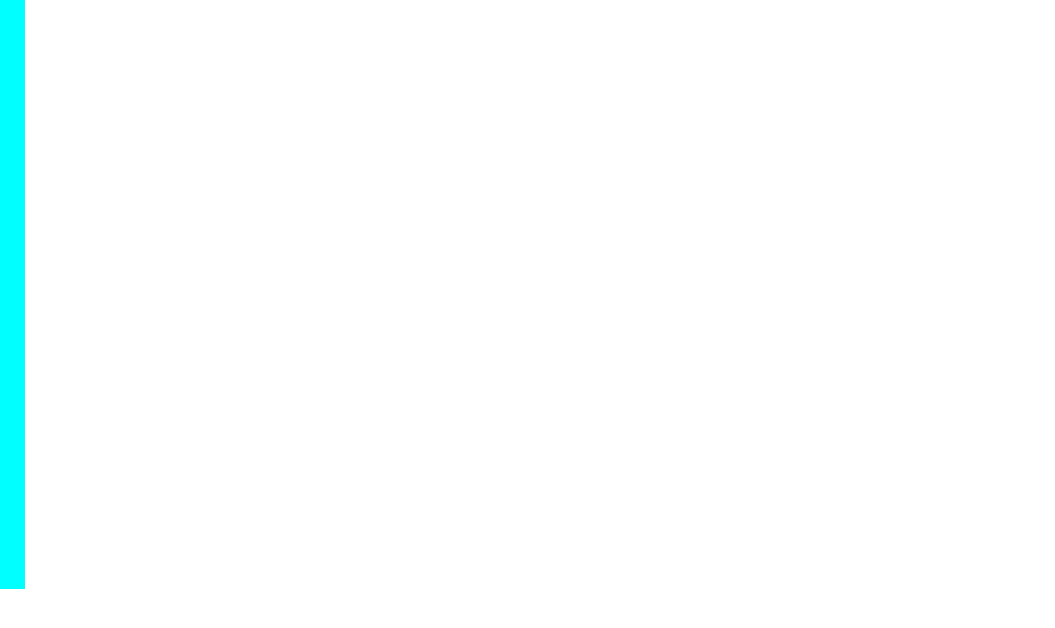
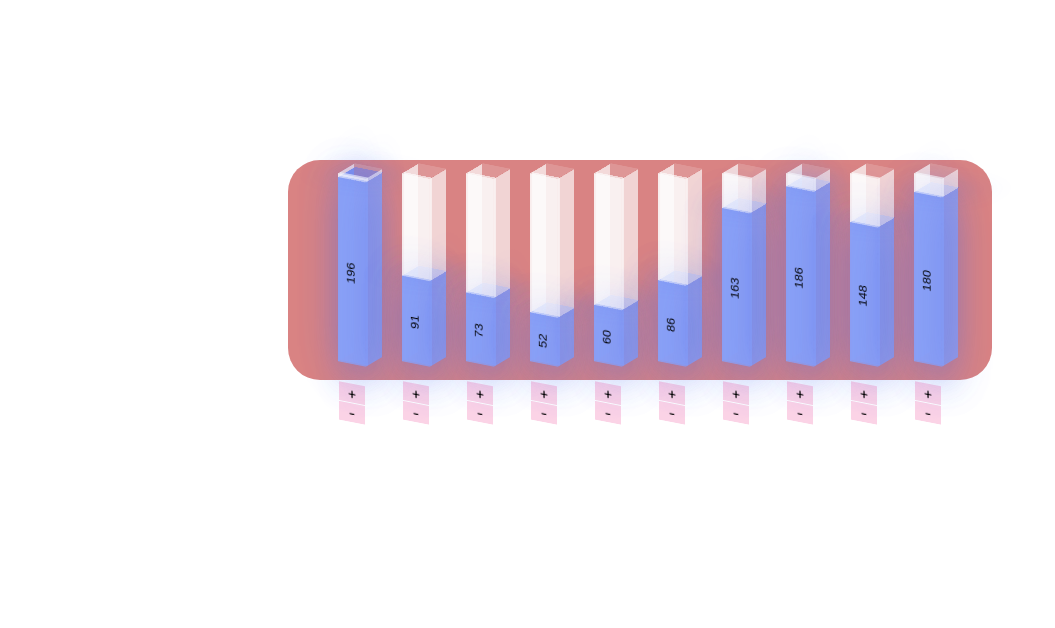
Before and after one commit to jefaw/3d_sorting_visualizer, a React (Create React App) app: page / in a window 1280 px wide. Shown: the top 628 px of the page, without its empty margins (0-1055 px from the left). Built offline with nearby package versions, Linux system fonts and the light colour scheme.

Commit message:
3-d bars css implemented

```diff
--- a/src/App.css
+++ b/src/App.css
@@ -2,37 +2,24 @@
   text-align: center;
 }
 
-.App-logo {
-  height: 40vmin;
-  pointer-events: none;
+.frame{
+  align-items: center;
+  display: flex;
+  justify-content: center;
+  margin: 0;
 }
 
-@media (prefers-reduced-motion: no-preference) {
-  .App-logo {
-    animation: App-logo-spin infinite 20s linear;
-  }
+.container{
+  align-items: center;
+  display: flex;
+  justify-content: center;
+  margin: 10em 0;
+  height: 220px;
+
 }
 
-.App-header {
-  background-color: #282c34;
-  min-height: 100vh;
-  display: flex;
-  flex-direction: column;
-  align-items: center;
-  justify-content: center;
-  font-size: calc(10px + 2vmin);
-  color: white;
+.card{
+  border-radius: 2em;
+  padding: 0 2em;
+  background-color: #d98383;
 }
-
-.App-link {
-  color: #61dafb;
-}
-
-@keyframes App-logo-spin {
-  from {
-    transform: rotate(0deg);
-  }
-  to {
-    transform: rotate(360deg);
-  }
-}
--- a/src/App.js
+++ b/src/App.js
@@ -7,7 +7,7 @@ import "./App.css";
 class App extends Component {
     state = {
         array: [],
-        arraySteps: [],
+        arraySteps: [], //save copy of each array as it becomes sorted
         colorKey: [],
         colorSteps: [],
         currentStep: 0,
@@ -29,9 +29,10 @@ class App extends Component {
         const temp = [];
 
         for (let i = 0; i < count; i++) {
-            temp.push(this.generateRandomNumber(20, 100));
+            temp.push(this.generateRandomNumber(50, 200));
         }
         console.log(temp);
+
         this.setState({
             array: temp,
             arraySteps: [temp]
@@ -40,12 +41,23 @@ class App extends Component {
     render() {
         let bars = this.state.array.map((value, index) => {
             return (
-                <Bar key={index} index={index} length={value} color={this.state.colorKey[index]} />
+                <Bar
+                    key={index}
+                    index={index}
+                    length={value}
+                    color={0}
+                />
             );
         })
         return (
             <div className="App">
-                {bars}
+                <div className="frame">
+                    <div className="barsDiv container card">
+                        {bars}
+                    </div>
+                </div>
+                <div className="control-panel"></div>
+                <div className="panel"></div>
             </div>
         );
     }
--- a/src/components/Bar.css
+++ b/src/components/Bar.css
@@ -1,4 +1,77 @@
 .bar {
-    background: aqua;
-    width: 25px;
+    height: 200px;
+    margin: 0 1em; /* T R B L or TB RL*/
+    transform-style: preserve-3d;
+    transform: rotateX(-20deg) rotateY(-30deg);
+    width: 2em;
 }
+
+.side{
+    width: 100%;
+    height: 100%;
+    position: absolute;
+    background: rgba(254, 254, 254, 0.658); /*main bar color */
+}
+
+.back{
+    transform: translateZ(-4px);
+}
+
+.left{
+    transform-origin: left;
+    transform: rotateY(90deg);
+}
+
+.right{
+
+    transform-origin: right;
+    transform: rotateY(-90deg);
+}
+
+.top{
+    height: 34px;
+    transform-origin: top;
+    transform: rotateX(-90deg);
+    background: rgba(254, 254, 254, 0.15);
+}
+
+.bottom{
+    height: 34px;
+    transform-origin: top;
+    background: rgba(34, 200, 142, 0.5);
+    box-shadow: rgba(239, 7, 115, 0.2);
+    transition: 0.3s;
+}
+
+.color-bar{
+    background: rgba(255, 0, 120, 0.5);
+    box-shadow: rgba(255, 0, 120, 0.2);
+    transition: 0.3s;
+}
+
+.input{
+    text-align: center;
+    transform: rotate(-90deg);
+    height: 25px;
+    outline: none;
+}
+
+.quantity-button{
+    text-align: center;
+    background: rgba(236, 39, 131, 0.2);
+    margin: 1px;
+    cursor: pointer;
+    user-select: none;
+    -webkit-touch-callout: none; /*ios safari*/
+}
+
+.quantity-button::hover{
+    opacity: 0.5;;
+}
+
+/* remove input selection spinners */
+input[type="number"]::-webkit-inner-spin-button,
+input[type="number"]::-webkit-outer-spin-button{
+    -webkit-appearance:none;
+    margin: 0;
+}
--- a/src/components/Bar.js
+++ b/src/components/Bar.js
@@ -1,14 +1,95 @@
 import './Bar.css'
+import { useState } from 'react';
 
 function Bar({index, length, color}) {
 
-    const barStyle={
-        height: length
+    const [len, setLen] = useState(length)
+    const colors = [
+        ['rgba(61, 99, 241, 0.5)', 'rgba(61, 99, 241, 0.2)'], //blue
+        ['rgba(255, 48, 79, 1)', 'rgba(255, 48, 79, 0.5)'], //red
+        ['rgba(133, 232, 90, 1)', 'rgba(133, 232, 90, 0.2)'], //green
+
+    ];
+
+    const inputStyle = {
+        background: 'none',
+        position: 'relative',
+        top: Math.floor(length/2) - 12,
+        width: length,
+        left: -Math.floor(length/2) + 12,
+        border: 'none'
+    };
+
+    const bottom = {
+        transform: `translateY(${200 - length}px) rotateX(-90deg)`,
+        backgroundColor: `${colors[color][0]}`,
+        boxShadow: `5px 5px 50px 5px ${colors[color][1]}`,
+        transition: '0.3s'
+    };
+
+
+    const front_back_right_left = {
+        height: `${length}px`,
+        transform: `translateY(${200 - length}px)`,
+        backgroundColor: `${colors[color][0]}`,
+        boxShadow: `5px 5px 50px 5px ${colors[color][1]}`,
+        transition: '0.3s'
+    };
+
+    const quantity = {
+        position: 'relative',
+        top: 220
+    }
+    const handleChange = (e) =>{
+        let val = e.target.value;
+        if (val === ''){
+            setLen(0)
+        }
+        else{
+            val = parseInt(val)
+            if (val > 200){
+                setLen(200)
+            }
+            else{
+                setLen(val)
+            }
+        }
+        setLen(parseInt(e.target.value));
     }
     return (
         <>
-            <div className="bar" style={barStyle}>
-
+            <div className="bar">
+                  <div className="side top"></div>
+                  <div className="side bottom" style={bottom}></div>
+                  <div className="side right">
+                      <div className="color-bar right-color-bar" style={front_back_right_left}></div>
+                  </div>
+                  <div className="side left">
+                      <div className="color-bar left-color-bar"style={front_back_right_left}></div>
+                  </div>
+                  <div className="side front">
+                      <div className="color-bar front-color-bar"style={front_back_right_left}>
+                        <input
+                            type="number"
+                            length={length}
+                            style={inputStyle}
+                            value={len}
+                            className='input'
+                            onChange={handleChange}
+                        />
+                      </div>
+                  </div>
+                  <div className="side back">
+                      <div className="color-bar back-color-bar"style={front_back_right_left}></div>
+                  </div>
+                  <div className="quantity-nav">
+                      <div className="quantity-button quantity-up" style={quantity}>
+                          +
+                      </div>
+                      <div className="quantity-button quantity-down" style={quantity}>
+                          -
+                      </div>
+                  </div>
             </div>
         </>
     )
```
